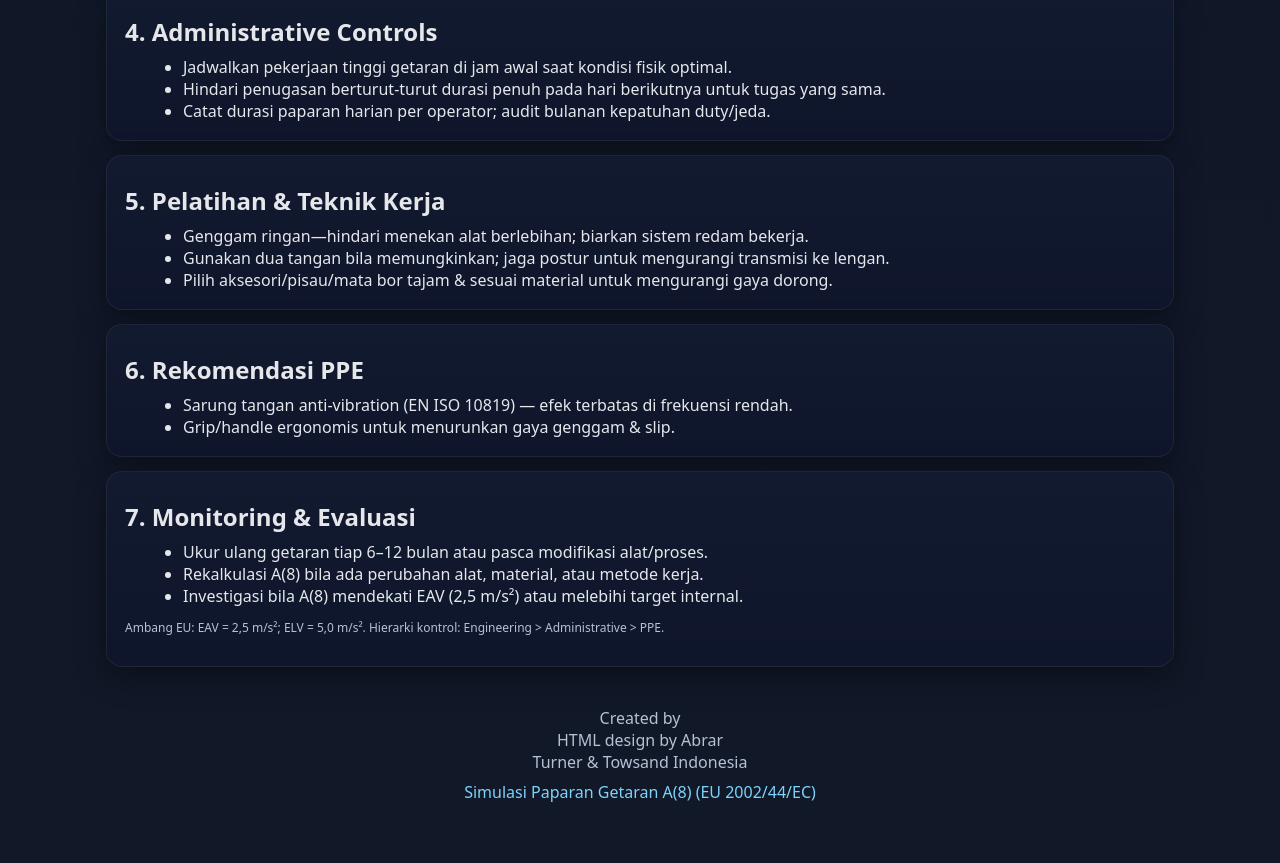
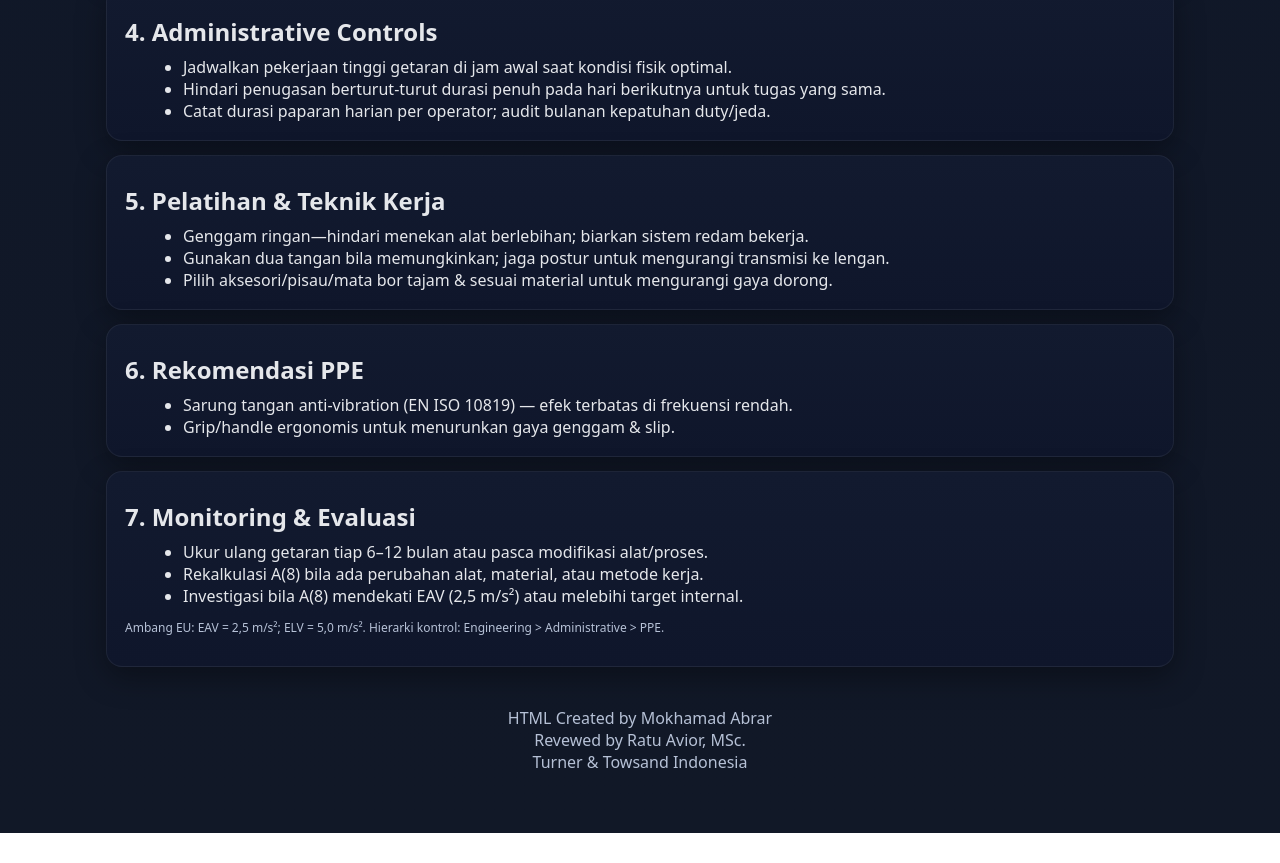
Before and after one commit to mokhamadabrar/inspectsite, a plain HTML site: page vib_exposureSIM.html in a window 1280 px wide. Shown: the part 1835-2698 px from the top of the page. After the commit the page ends 2668 px from the top, so only its background shows below. Drawn offline with nearby package versions, Linux system fonts and the light colour scheme.

Commit message:
Update vib_exposureSIM.html

```diff
--- a/vib_exposureSIM.html
+++ b/vib_exposureSIM.html
@@ -268,10 +268,9 @@
 </div>
 
 <footer>
-  <div>Created by</div>
-  <div>HTML design by Abrar</div>
+  <div>HTML Created by Mokhamad Abrar</div>
+  <div>Revewed by Ratu Avior, MSc.</div>
   <div>Turner &amp; Towsand Indonesia</div>
-  <div style="margin-top:8px"><a href="https://mokhamadabrar.github.io/site_inspect/vib_exposureSIM.html" target="_blank" rel="noopener">Simulasi Paparan Getaran A(8) (EU 2002/44/EC)</a></div>
 </footer>
 
 <script>
```
